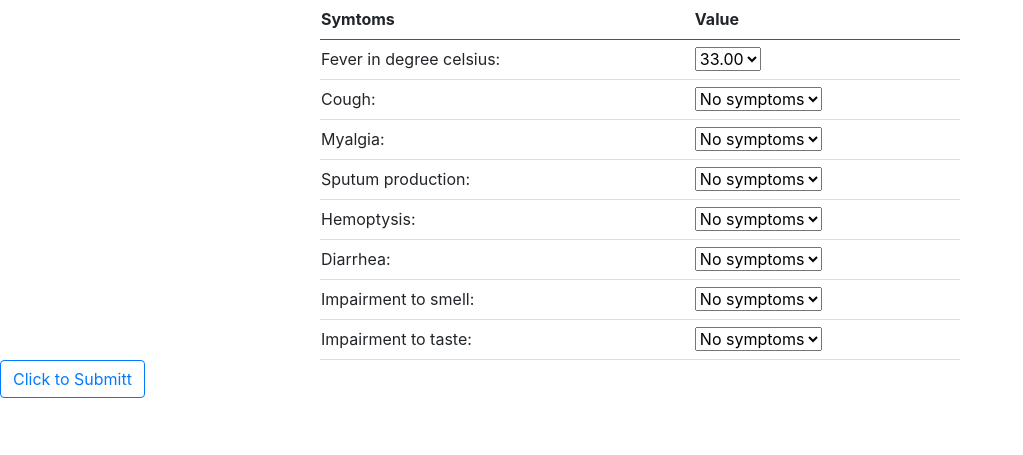
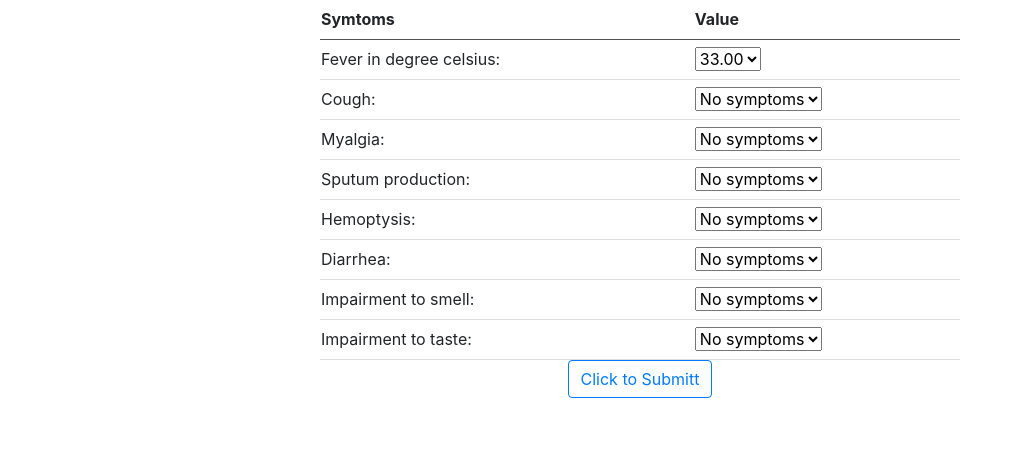
Before and after one commit to hsg-covid-engage/covid-engage, a Flask app: page /home in a window 1280 px wide. Shown: the part 88-543 px from the top of the page, without its empty margins (0-1023 px from the left). Run offline with Flask 2, Linux system fonts and the light colour scheme.

Commit message:
center button home.html

```diff
--- a/app/templates/home.html
+++ b/app/templates/home.html
@@ -175,7 +175,7 @@
 
             </tbody>
         </table>
-        <div>
+        <div style="text-align:center;">
           <button type="submit" class="btn btn-outline-primary">Click to Submitt</button>
         </div>
 
```
